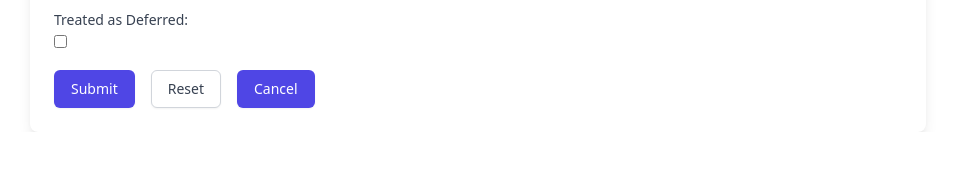
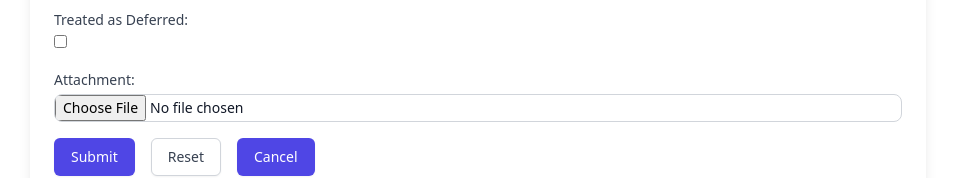
Before and after one commit to Yogita98/bughound-report-tracker, a React (Create React App) app in the folder react-app/: page /createTestForm in a window 1280 px wide. Shown: the part 1358-1536 px from the top of the page, without its empty margins (162-1117 px from the left). Before the commit the page ends 1490 px from the top, so only its background shows below. Built offline with nearby package versions, Linux system fonts and the light colour scheme; no server answers.

Commit message:
Added attachment and Program field

```diff
--- a/react-app/src/components/TestCase/testCase.js
+++ b/react-app/src/components/TestCase/testCase.js
@@ -100,13 +100,28 @@ const TestCase = () => {
     { name: "Need More Information", id: "8" },
     { name: "Disagree with suggestions", id: "9" },
   ];
+  //Program options
+  const programOptions = [
+    { name: "Program 1", id: "1" },
+    { name: "Program 2", id: "2" },
+    { name: "Program 3", id: "3" },
+    { name: "Program 4", id: "4" },
+    { name: "Program 5", id: "5" },
+  ];
   // Handle changes in form inputs
   const handleChange = (event) => {
-    const { name, value, type, checked } = event.target;
-    setFormData((prevFormData) => ({
-      ...prevFormData,
-      [name]: type === "checkbox" ? checked : value,
-    }));
+    const { name, value, type, checked, files } = event.target;
+    if(type === "file"){
+      setFormData((prevFormData) => ({
+        ...prevFormData,
+        [name]: files[0]  // Assumes single file upload
+      }));
+    }else{
+      setFormData((prevFormData) => ({
+        ...prevFormData,
+        [name]: type === "checkbox" ? checked : value,
+      }));
+    }
   };
 
   // Submit the form data
@@ -165,7 +180,11 @@ const TestCase = () => {
             className="mt-1 block w-full rounded-md border-gray-300 shadow-sm focus:border-indigo-500 focus:ring-indigo-500"
           >
             <option value="">Select Program</option>
-            {/* Dynamic options for programs */}
+            {programOptions.map((programOptions) => (
+              <option key={programOptions.id} value={programOptions.name}>
+                {programOptions.name}
+              </option>
+            ))}
           </select>
         </div>
         {/* Functional Area */}
@@ -473,6 +492,15 @@ const TestCase = () => {
             className="mt-1"
           />
         </div>
+        <div>
+          <label className="block text-sm font-medium text-gray-700">Attachment:</label>
+          <input
+            type="file"
+            name="file"
+            onChange={handleChange}
+            className="mt-1 block w-full text-sm text-gray-900 border border-gray-300 rounded-lg cursor-pointer focus:outline-none focus:border-transparent"
+          />
+        </div>
 
         {/* Form submission and reset buttons */}
         <div className="flex gap-4">
```
